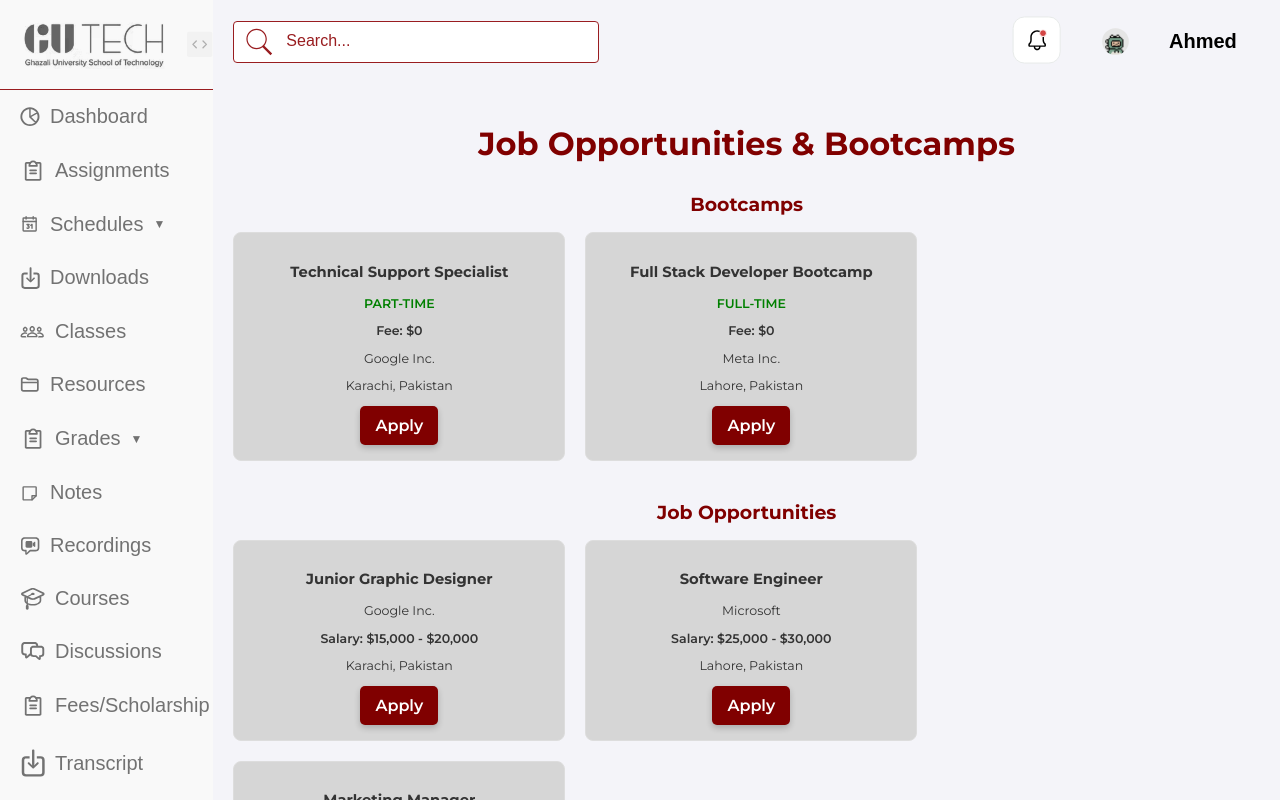
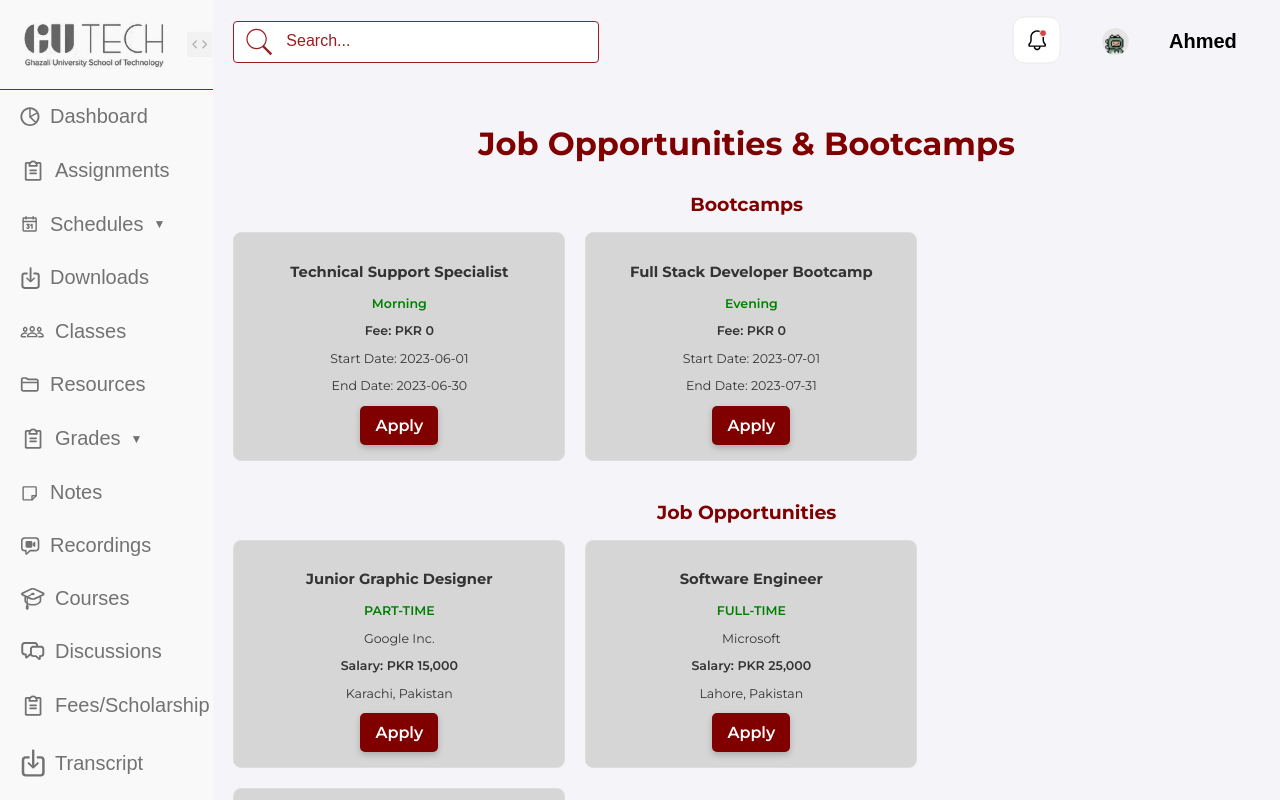
Before and after one commit to ZohaMobin/gutech-studentportal, a React (Create React App) app: page /job-opportunities in a window 1280 px wide. Shown: the top 800 px of the page. Built offline with nearby package versions, Linux system fonts and the light colour scheme.

Commit message:
recent commit

```diff
--- a/src/Pages/Group5-JobOpportunities/JobsAndBootcamps.js
+++ b/src/Pages/Group5-JobOpportunities/JobsAndBootcamps.js
@@ -8,43 +8,53 @@
   const bootcamps = [
     {
       title: "Technical Support Specialist",
-      type: "PART-TIME",
-      salary: "$0",
-      company: "Google Inc.",
-      location: "Karachi, Pakistan",
+      type: "Morning",
+      salary: "0",
+      startDate: "2023-06-01",
+      endDate: "2023-06-30",
     },
     {
       title: "Full Stack Developer Bootcamp",
-      type: "FULL-TIME",
-      salary: "$0",
-      company: "Meta Inc.",
-      location: "Lahore, Pakistan",
+      type: "Evening",
+      salary: "0",
+      startDate: "2023-07-01",
+      endDate: "2023-07-31",
     },
   ];
 
   const jobs = [
     {
       title: "Junior Graphic Designer",
+      type: "PART-TIME",
       company: "Google Inc.",
-      salary: "$15,000 - $20,000",
+      salary: "15,000",
       location: "Karachi, Pakistan",
+      linkedIn: "https://www.linkedin.com/company/google",
     },
     {
       title: "Software Engineer",
+      type: "FULL-TIME",
       company: "Microsoft",
-      salary: "$25,000 - $30,000",
+      salary: "25,000",
       location: "Lahore, Pakistan",
+      linkedIn: "https://www.linkedin.com/company/google",
     },
     {
       title: "Marketing Manager",
+      type: "PART-TIME",
       company: "Amazon",
-      salary: "$30,000 - $40,000",
+      salary: "30,000",
       location: "Islamabad, Pakistan",
+      linkedIn: "https://www.linkedin.com/company/google",
     },
   ];
 
   const handleBootcampApply = (bootcamp) => {
     navigate("/apply", { state: { bootcamp } }); // Pass bootcamp data as state
+  };
+
+  const handleJobapply = (linkedInUrl) => {
+    window.open(linkedInUrl, "_blank");
   };
 
 
@@ -59,9 +69,9 @@
             <div key={index} className="card">
               <h3>{bootcamp.title}</h3>
               <p className="type">{bootcamp.type}</p>
-              <p className="salary">Fee: {bootcamp.salary}</p>
-              <p className="company">{bootcamp.company}</p>
-              <p className="location">{bootcamp.location}</p>
+              <p className="salary">Fee: PKR {bootcamp.salary}</p>
+              <p className="startDate">Start Date: {bootcamp.startDate}</p>
+              <p className="endDate">End Date: {bootcamp.endDate}</p>
               <button className="apply-button" onClick={() => handleBootcampApply(bootcamp)}>
                 Apply
               </button>
@@ -76,10 +86,11 @@
           {jobs.map((job, index) => (
             <div key={index} className="card">
               <h3>{job.title}</h3>
+              <p className="type">{job.type}</p>
               <p className="company">{job.company}</p>
-              <p className="salary">Salary: {job.salary}</p>
+              <p className="salary">Salary: PKR {job.salary}</p>
               <p className="location">{job.location}</p>
-              <button className="apply-button">Apply</button>
+              <button className="apply-button" onClick={() => handleJobapply(job.linkedIn)}>Apply</button>
             </div>
           ))}
         </div>
```
